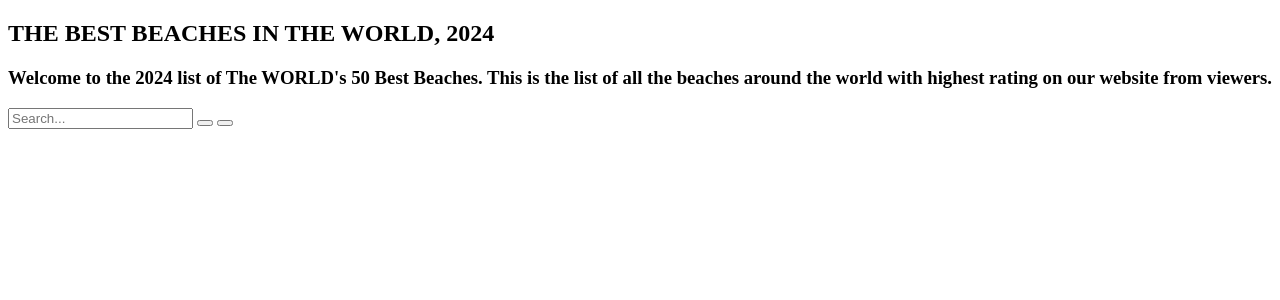
After one commit to sonsonn98/Sem1_project, a PHP site: template beautifulbeaches/app/views/best.php in a window 1280 px wide. The commit adds this page. Shown: the top 300 px of the page. Run offline with PHP 8.4, Linux system fonts and the light colour scheme; the template is opened without the code that fills it, so the values that code supplies are empty.

Commit message:
update trang bestofthebest

```diff
--- /dev/null
+++ b/beautifulbeaches/app/views/best.php
@@ -0,0 +1,63 @@
+<!DOCTYPE html>
+<html lang="en">
+  <?php $bests = $data['bests'];
+        ?>
+  <body>
+  <main class="main-content">
+  <section class="section-destination">
+    <div class="container">
+      <h2>THE BEST BEACHES IN THE WORLD, 2024</h2>
+      <h3>
+        Welcome to the 2024 list of The WORLD's 50 Best Beaches. This is the list of all the beaches around the world with highest rating on our website from viewers.
+      </h3>
+      <section class="section-gallery">
+        <div class="search-container">
+          <input type="text" id="search-input" placeholder="Search...">
+          <button id="clear-btn"><i class="fa-solid fa-xmark"></i></button>
+          <button id="search-btn"><i class="fa-solid fa-magnifying-glass"></i></button>
+
+        </div>
+        <div class="gallery-container">
+          <div class="gallery row">
+          <?php foreach ($bests as $best): ?>
+            <div class="l-5-6 m-12 c-12 gallery-item">
+
+              <div class="slider">
+                <div class="slideshow-container" id="slideshow<?= $best['id'] ?>">
+                  <?php foreach ($best['images'] as $image): ?>
+                  <div class="mySlides fade">
+                      <img src="<?= $image['picture_link'] ?>" style="width:100%">
+                  </div>
+                  <?php endforeach; ?>
+                  <a class="prev" onclick="plusSlides(-1, 'slideshow<?= $best['id'] ?>')">&#10094;</a>
+                  <a class="next" onclick="plusSlides(1, 'slideshow<?= $best['id'] ?>')">&#10095;</a>
+                </div>
+                <div class="dot-btn" id="dots<?= $best['id'] ?>">
+                  <span class="dot" onclick="currentSlide(1, 'slideshow<?= $best['id'] ?>')"></span>
+                  <span class="dot" onclick="currentSlide(2, 'slideshow<?= $best['id'] ?>')"></span>
+                  <span class="dot" onclick="currentSlide(3, 'slideshow<?= $best['id'] ?>')"></span>
+                </div>
+              </div>
+              <div class="slider-info">
+
+                <div class="slider-titles">
+                  <div class="slider-title"><?= $best['name'] ?>  <?= number_format($best['average_rating'],1) ?>/5</div>
+                  <div class="slider-text"><?= $best['country_name'] ?></div>
+                </div>
+                <a href="/beautifulbeaches/details/index" class="slider-link">Details</a>
+              </div>
+            </div>
+            <?php endforeach; ?>
+
+          </div>
+        </div>
+      </section>
+    </div>
+  </section>
+</main>
+
+    <script src="/beautifulbeaches/app/asset/slide.js
+    "></script>
+    <script src="/beautifulbeaches/app/asset/search.js"></script>
+  </body>
+</html>
--- a/beautifulbeaches/app/views/header.php
+++ b/beautifulbeaches/app/views/header.php
@@ -23,7 +23,7 @@
                 </div>
             </li>
             <li class="menu-item">
-                <a href="#" class="menu-link">BEST OF THE BEST</a>
+                <a href="/beautifulbeaches/best/index" class="menu-link">BEST OF THE BEST</a>
             </li>
             <li class="menu-item">
                 <a href="#" class="menu-link">GALLERY</a>
--- a/beautifulbeaches/app/views/home.php
+++ b/beautifulbeaches/app/views/home.php
@@ -83,7 +83,7 @@
               <div class="ad-media">
                 <div class="ad">
                   <i class="fa-solid fa-question ad-icon"></i>
-                  <a class="ad-link" href="">10 Practical Beach Safety Tips</a>
+                  <a class="ad-link" href="https://www.onlinesafetytrainer.com/10-practical-beach-safety-tips/">10 Practical Beach Safety Tips</a>
                 </div>
                 <div class="ad">
                   <i class="fa-solid fa-question ad-icon"></i>
@@ -95,7 +95,7 @@
                 </div>
                 <div class="ad">
                   <i class="fa-solid fa-question ad-icon"></i>
-                  <a class="ad-link" href="">What You Should Know About Surfing And Diving</a>
+                  <a class="ad-link" href="https://www.lapointcamps.com/blog/top-10-things-to-know-when-you-start-surfing/">What You Should Know About Surfing And Diving</a>
                 </div>
               </div>
             </div>
```
Also changed, not shown: beautifulbeaches/app/controllers/BestController.php (added, +21 -0 lines), beautifulbeaches/app/models/BestModel.php (added, +27 -0 lines).
